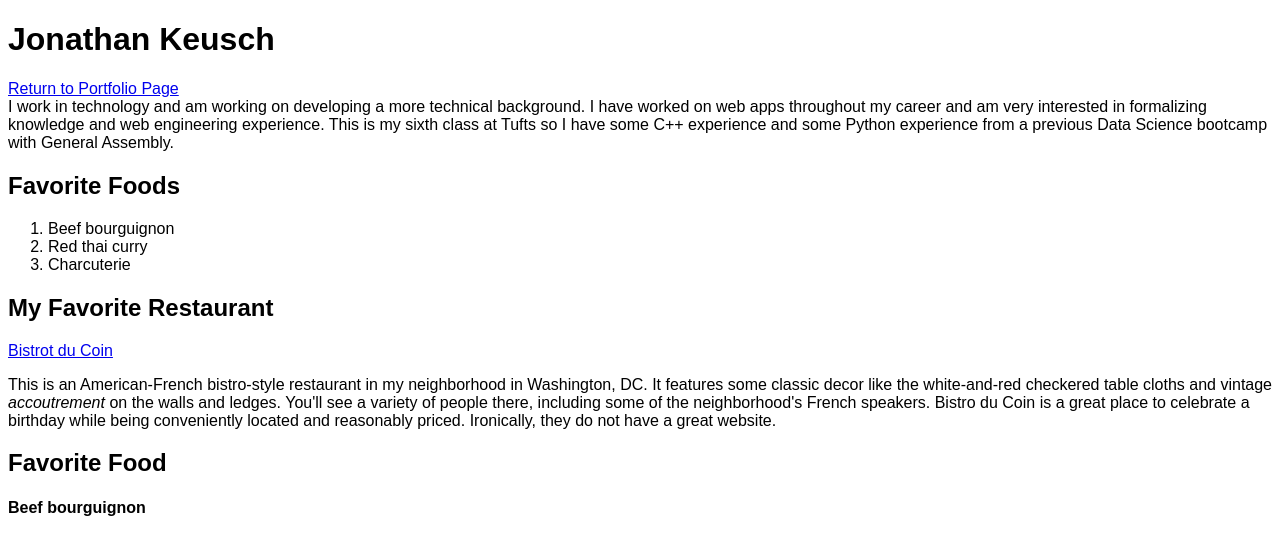
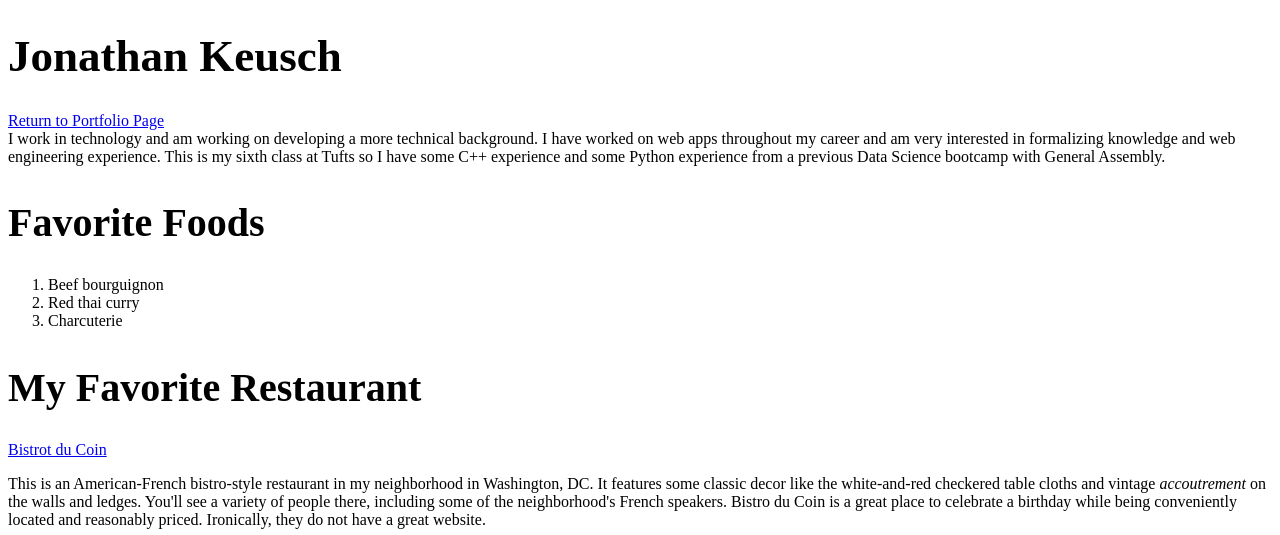
Before and after one commit to jmkeusch/cs120, a PHP site: page /about2.html in a window 1280 px wide. Shown: the top 535 px of the page. Run offline with PHP 8.4, Linux system fonts and the light colour scheme.

Commit message:
Update about2Style.css
header size and bottom margin

```diff
--- a/about2Style.css
+++ b/about2Style.css
@@ -1,7 +1,9 @@
-/*set font*/
-html
-{
-  font-size: lem !important;
-  color: #000 !important;
-  font-family: Arial !important;
+/* headers */
+h1 {
+  font-size:45px;
+  margin-bottom:30px;
 }
+h2 {
+  font-size:40px;
+  margin-bottom:30px;
+}
```
